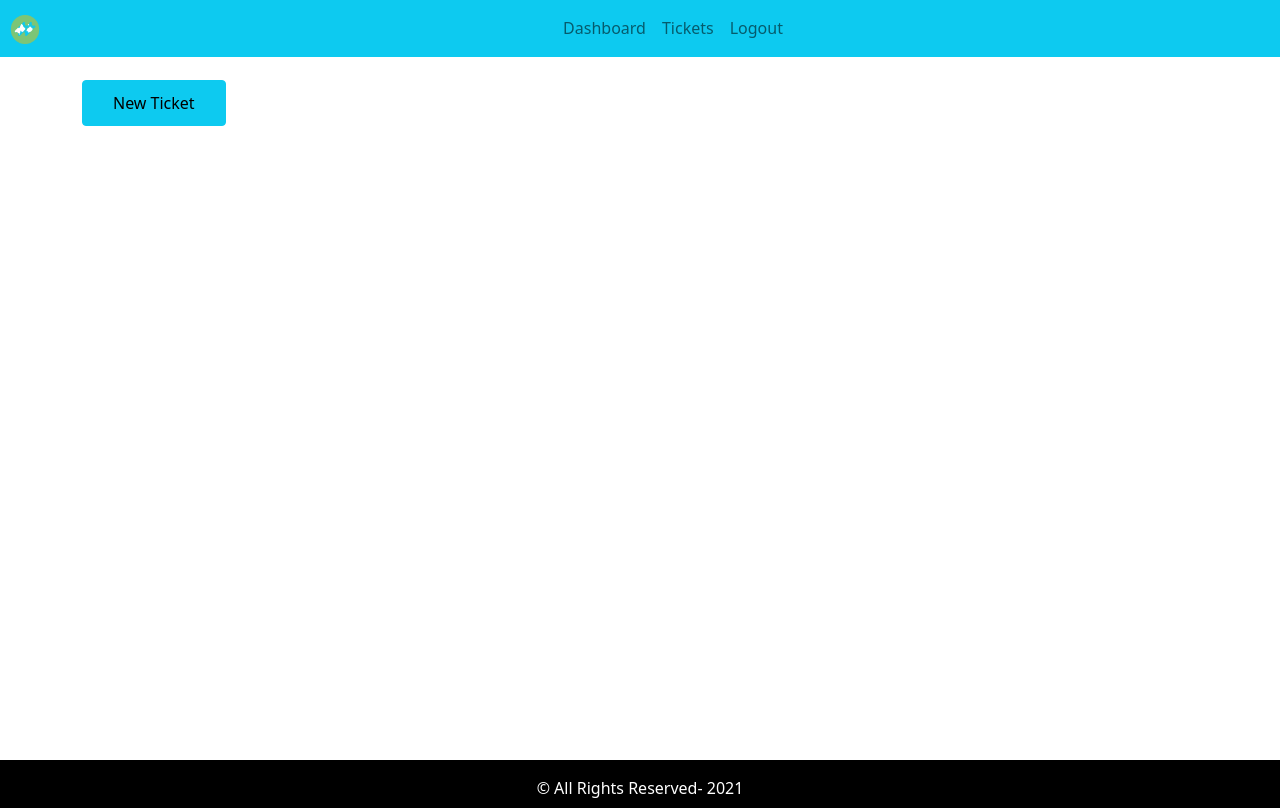
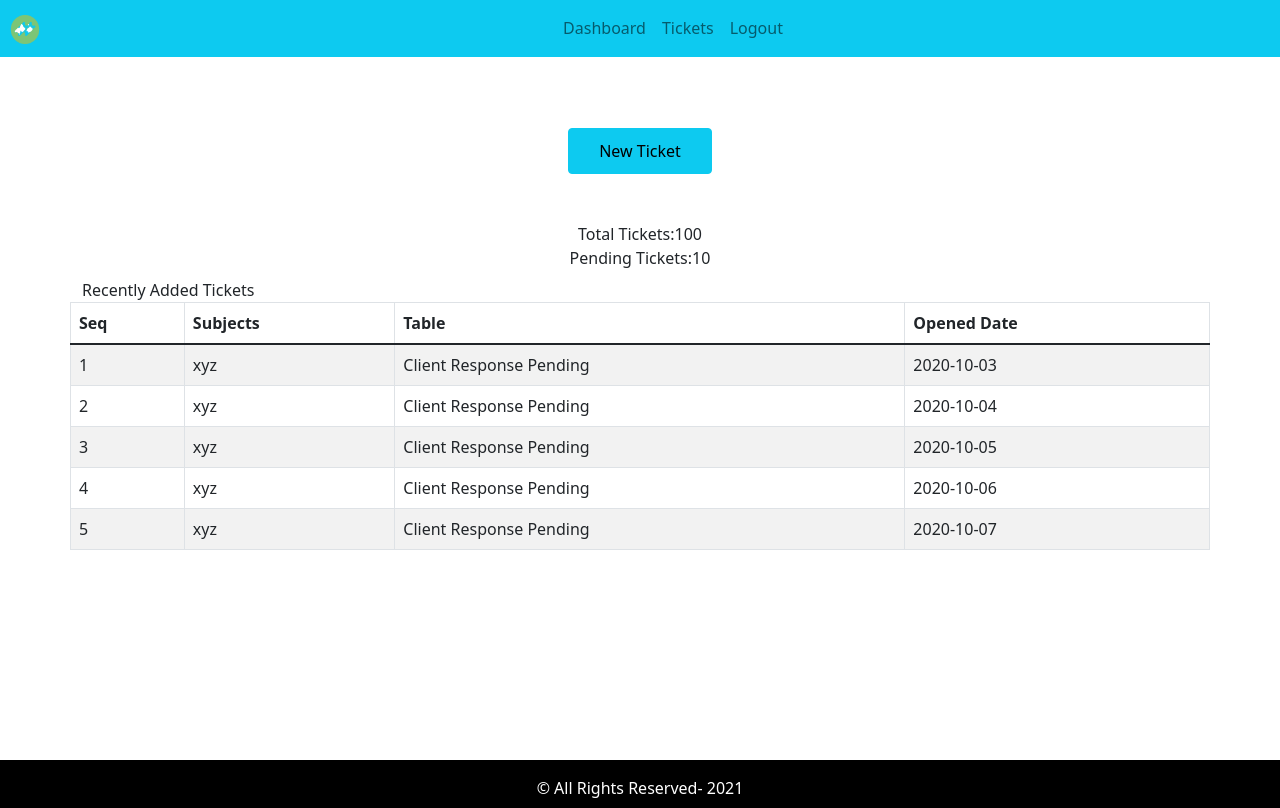
Before and after one commit to Pirate30/crm-client, a React (Create React App) app: page / in a window 1280 px wide. Built offline with nearby package versions, Linux system fonts and the light colour scheme.

Commit message:
continued working on dashboard made dinamic table showing data about tickets from data.json file

```diff
--- /dev/null
+++ b/src/components/ticket-table/TicketTable.jsx
@@ -0,0 +1,36 @@
+import React from "react";
+import { Table } from "react-bootstrap";
+
+export default function TicketTable({ data }) {
+  return (
+    <Table striped bordered hover>
+      <thead>
+        <tr>
+          <th>Seq</th>
+          <th>Subjects</th>
+          <th>Table</th>
+          <th>Opened Date</th>
+        </tr>
+      </thead>
+      <tbody>
+        {data.length ? (
+          data.map((row) => (
+            <tr key={row.id}>
+              <td>{row.id}</td>
+              <td>{row.subject}</td>
+              <td>{row.status}</td>
+              <td>{row.addedAt}</td>
+            </tr>
+          ))
+        ) : (
+          <tr>
+            <td>1</td>
+            <td colSpan="4" className="text-center">
+              No Tickets To Show
+            </td>
+          </tr>
+        )}
+      </tbody>
+    </Table>
+  );
+}
--- /dev/null
+++ b/src/data.json
@@ -0,0 +1,32 @@
+[
+    {
+        "id":1,
+        "status": "Client Response Pending",
+        "subject":"xyz",
+        "addedAt":"2020-10-03"
+    },
+    {
+        "id":2,
+        "status": "Client Response Pending",
+        "subject":"xyz",
+        "addedAt":"2020-10-04"
+    },
+    {
+        "id":3,
+        "status": "Client Response Pending",
+        "subject":"xyz",
+        "addedAt":"2020-10-05"
+    },
+    {
+        "id":4,
+        "status": "Client Response Pending",
+        "subject":"xyz",
+        "addedAt":"2020-10-06"
+    },
+    {
+        "id":5,
+        "status": "Client Response Pending",
+        "subject":"xyz",
+        "addedAt":"2020-10-07"
+    }
+]
--- a/src/page/dashboard/Dashboard.jsx
+++ b/src/page/dashboard/Dashboard.jsx
@@ -1,11 +1,13 @@
 import React from "react";
 import { Col, Container, Row, Button } from "react-bootstrap";
+import TicketTable from "../../components/ticket-table/TicketTable";
+import data from "../../data.json";
 
 export default function Dashboard() {
   return (
     <Container>
       <Row>
-        <Col>
+        <Col className="text-center mt-5    ">
           <Button
             variant="info"
             style={{ fontsize: "2rem", padding: "10px 30px" }}
@@ -14,6 +16,18 @@ export default function Dashboard() {
           </Button>
         </Col>
       </Row>
+      <Row>
+        <Col className="text-center mt-5">
+          <div>Total Tickets:100</div>
+          <div>Pending Tickets:10</div>
+        </Col>
+      </Row>
+      <Row>
+        <Col className="mt-2">Recently Added Tickets</Col>
+      </Row>
+      <Row class="recent-ticket">
+        <TicketTable data={data} />
+      </Row>
     </Container>
   );
 }
--- a/src/page/entry/Entry.jsx
+++ b/src/page/entry/Entry.jsx
@@ -11,8 +11,8 @@ export default function Entry() {
   const handleSubmit = (e) => {
     e.preventDefault();
     // console.log("in submit");
-    // console.log("e", email);
-    // console.log("p", password);
+    console.log("e", email);
+    console.log("p", password);
   };
 
   return (
```
